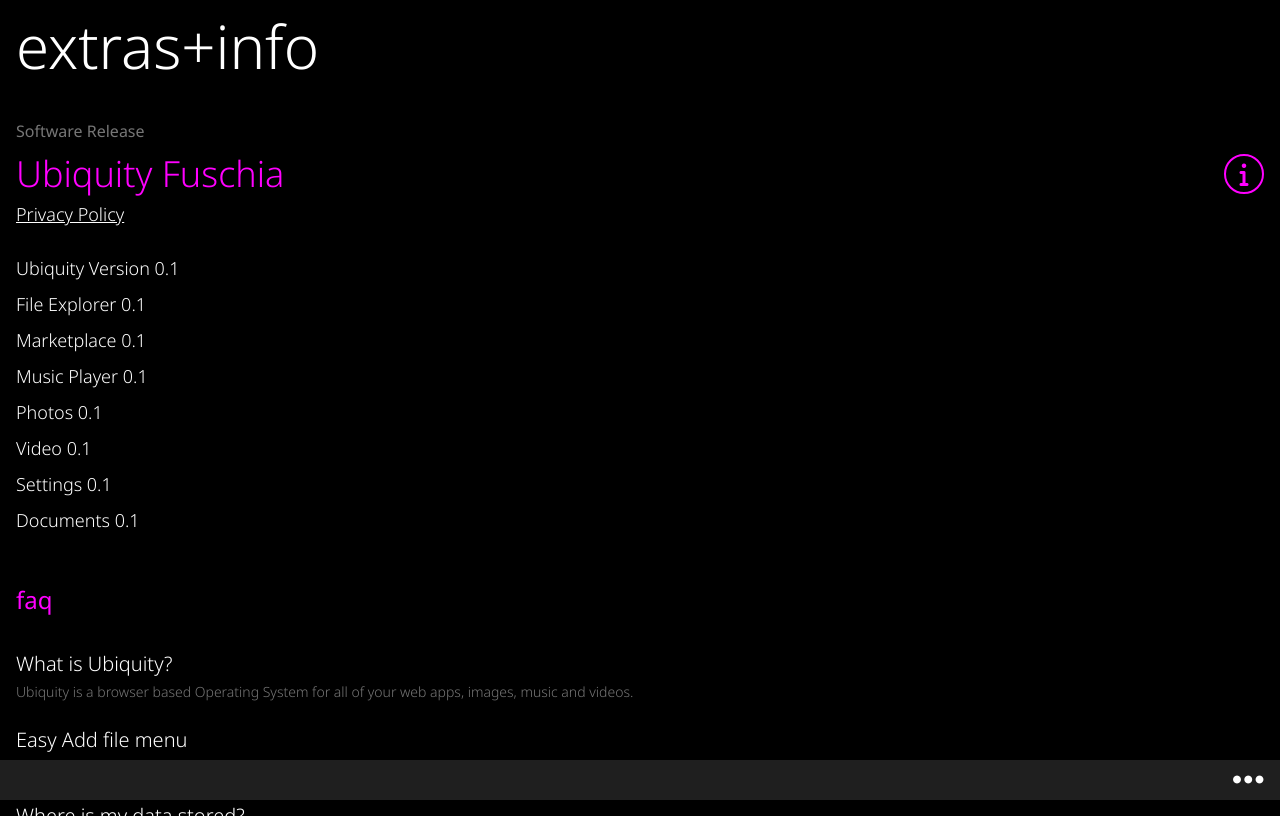
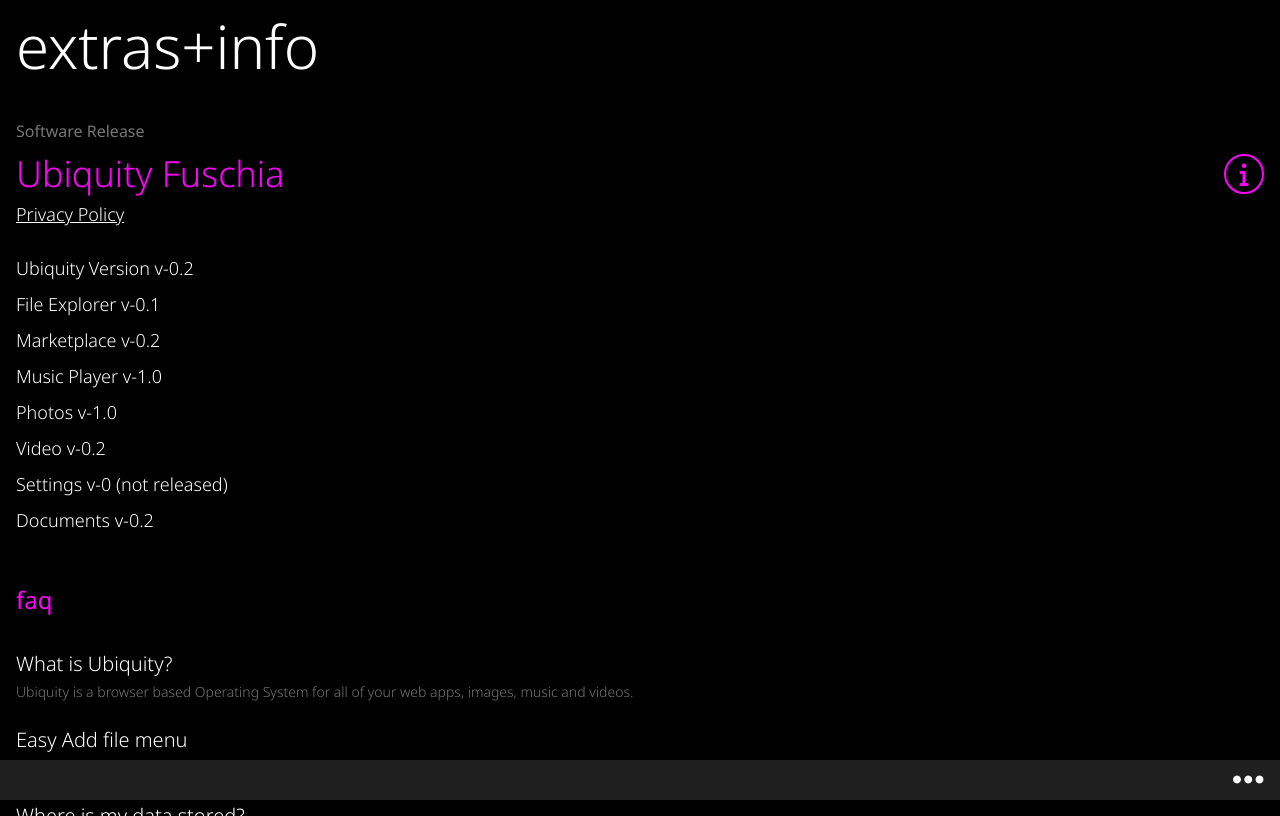
Before and after one commit to god-s-perfect-idiot/ubiquity, a SvelteKit app: page /about in a window 1280 px wide. Built offline with nearby package versions, Linux system fonts and the light colour scheme.

Commit message:
Update version numbers in the about page for various components to reflect recent changes and releases, enhancing clarity on current software versions.

```diff
--- a/src/routes/about/+page.svelte
+++ b/src/routes/about/+page.svelte
@@ -42,14 +42,14 @@
             </div>
             <span class="text-lg mt-4 underline font-[300]"> Privacy Policy </span>
             <div class="flex flex-col gap-2 mt-6 text-lg font-[300]">
-                <span>Ubiquity Version 0.1</span>
-                <span>File Explorer 0.1</span>
-                <span>Marketplace 0.1</span>
-                <span>Music Player 0.1</span>
-                <span>Photos 0.1</span>
-                <span>Video 0.1</span>
-                <span>Settings 0.1</span>
-                <span>Documents 0.1</span>
+                <span>Ubiquity Version v-0.2</span>
+                <span>File Explorer v-0.1</span>
+                <span>Marketplace v-0.2</span>
+                <span>Music Player v-1.0</span>
+                <span>Photos v-1.0</span>
+                <span>Video v-0.2</span>
+                <span>Settings v-0 (not released)</span>
+                <span>Documents v-0.2</span>
             </div>
             <div class="mt-12 mb-8">
                 <span class="text-2xl text-[#ff00ff]">faq</span>
```
